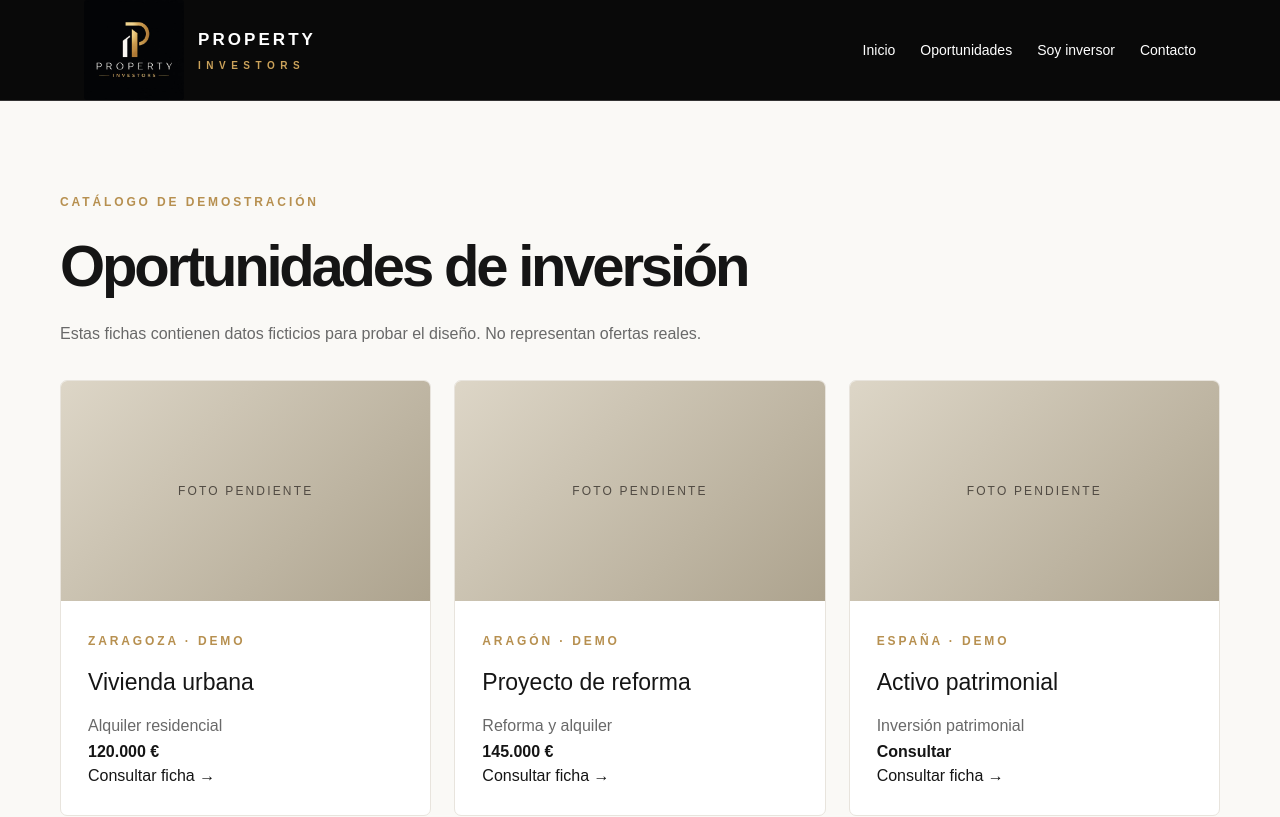
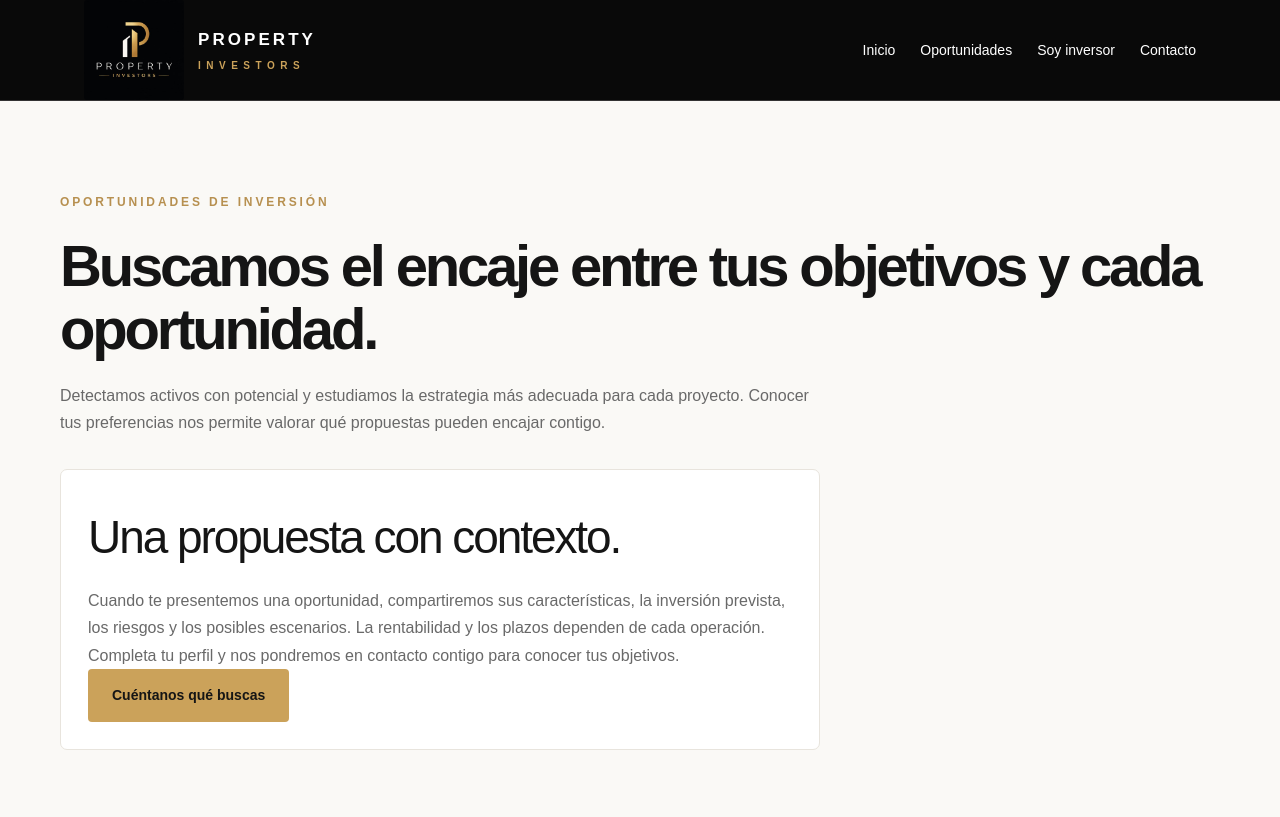
Before and after one commit to propertyinvestors42/property-investors-web, a Next.js app: page /oportunidades in a window 1280 px wide. Shown: the top 817 px of the page. Built offline with nearby package versions, Linux system fonts and the light colour scheme.

Commit message:
Complete Property Investors services, process and investment content

```diff
--- a/src/app/oportunidades/page.tsx
+++ b/src/app/oportunidades/page.tsx
@@ -1 +1,4 @@
-import Link from "next/link";import {opportunities} from "@/lib/opportunities";export default function Opportunities(){return <main className="wrap section"><span className="kicker">Catálogo de demostración</span><h1 className="page-title">Oportunidades de inversión</h1><p className="muted">Estas fichas contienen datos ficticios para probar el diseño. No representan ofertas reales.</p><div className="grid">{opportunities.map(o=><article className="card" key={o.slug}><div className="placeholder">FOTO PENDIENTE</div><div className="card-body"><span className="kicker">{o.location} · DEMO</span><h3>{o.title}</h3><p className="muted">{o.kind}</p><strong>{o.price}</strong><p><Link href={"/oportunidades/"+o.slug}>Consultar ficha →</Link></p></div></article>)}</div></main>}
+import Link from "next/link";
+export default function Opportunities() {
+  return <main className="wrap section"><span className="kicker">Oportunidades de inversión</span><h1 className="page-title">Buscamos el encaje entre tus objetivos y cada oportunidad.</h1><p className="muted" style={{maxWidth:760}}>Detectamos activos con potencial y estudiamos la estrategia más adecuada para cada proyecto. Conocer tus preferencias nos permite valorar qué propuestas pueden encajar contigo.</p><div className="card card-body" style={{maxWidth:760,marginTop:32}}><h2>Una propuesta con contexto.</h2><p className="muted">Cuando te presentemos una oportunidad, compartiremos sus características, la inversión prevista, los riesgos y los posibles escenarios. La rentabilidad y los plazos dependen de cada operación.</p><p className="muted">Completa tu perfil y nos pondremos en contacto contigo para conocer tus objetivos.</p><Link className="button" href="/inversores">Cuéntanos qué buscas</Link></div></main>;
+}
```
